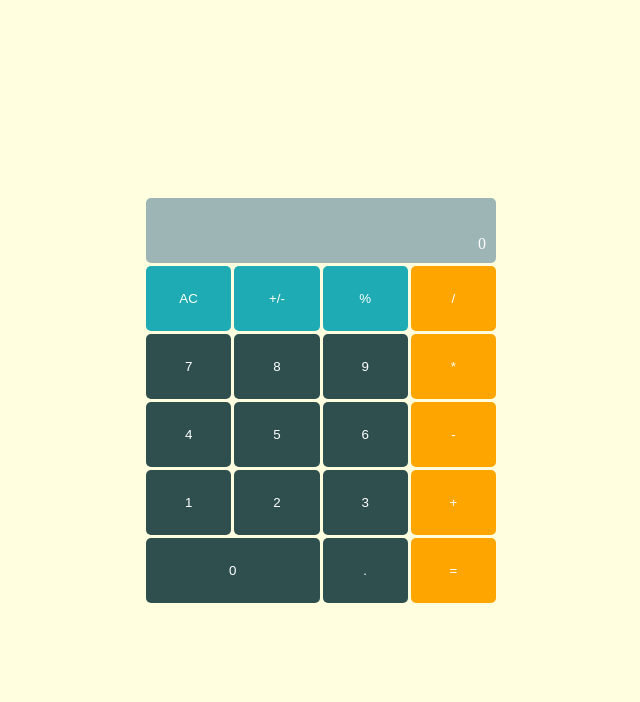
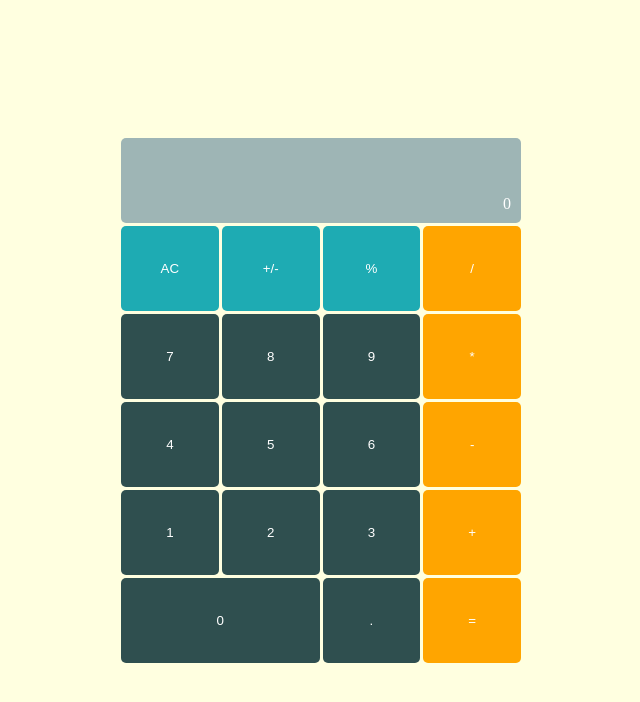
Before and after one commit to Pewgatsu/odin-calculator, a plain HTML site: page index.html in a window 1280 px wide. Shown: the whole page, without its empty margins (319-959 px from the left). Drawn offline with Linux system fonts and the light colour scheme.

Commit message:
Adjusted the size of the calculator

```diff
--- a/style.css
+++ b/style.css
@@ -1,7 +1,6 @@
 * {
     margin: 0;
     padding: 0;
-    height: 100%;
     background-color: lightyellow;
 }
 
@@ -10,6 +9,7 @@
     display: flex;
     justify-content: center;
     align-items: center;
+    height: 100vh;
 }
 
 .calc-container {
@@ -21,9 +21,9 @@
 
 .buttons {
     display: grid;
-    width: 350px;
-    height: inherit;
-    grid-template: repeat(6, 65px) / repeat(4, 1fr);
+    width: 400px;
+    height: auto;
+    grid-template: repeat(6, 85px) / repeat(4, 1fr);
     gap: 3px;
 }
 
@@ -44,7 +44,6 @@
     border: none;
     color: white;
     border-radius: 5px;
-
 }
 
 .buttons > button:hover{
```
